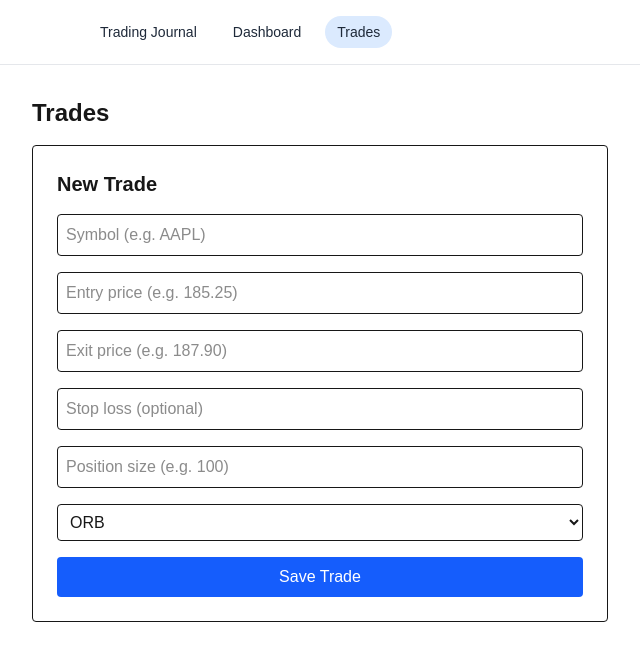
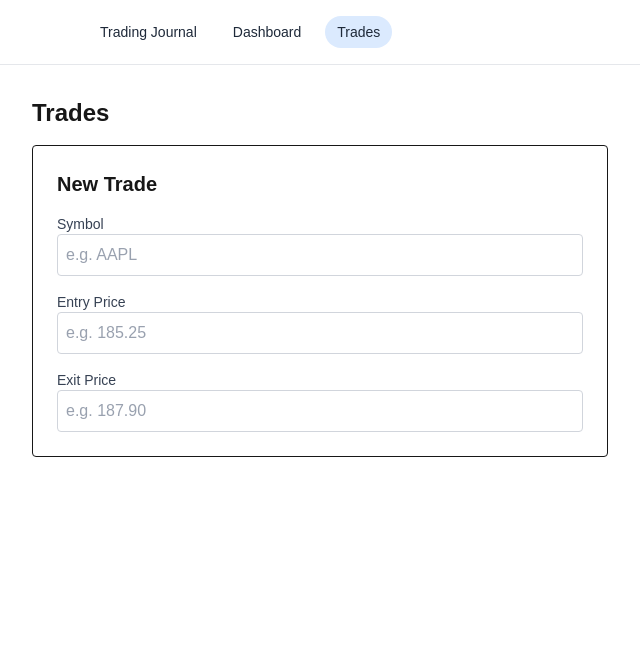
Before and after one commit to jorgemancipe/trading-journal, a Next.js app: page /trades in a window 1280 px wide. Shown: the top 660 px of the page, without its empty margins (0-640 px from the left). Built offline with nearby package versions, Linux system fonts and the light colour scheme.

Commit message:
Refactor TradeForm inputs and remove unused states
Removed unused state variables and refactored input fields into labeled divs for better accessibility.

```diff
--- a/app/trades/TradeForm.tsx
+++ b/app/trades/TradeForm.tsx
@@ -6,80 +6,54 @@ export default function TradeForm() {
   const [symbol, setSymbol] = useState("");
   const [entry, setEntry] = useState("");
   const [exit, setExit] = useState("");
-  const [stop, setStop] = useState("");
-  const [size, setSize] = useState("");
-  const [strategy, setStrategy] = useState("ORB");
-
-  function formatPrice(value: string) {
-    if (!value) return "";
-    return Number(value).toFixed(2);
-  }
-
-  function handleSubmit() {
-    alert("Trade saved ✅");
-  }
 
   return (
     <div className="bg-white p-6 rounded border max-w-xl space-y-4">
+
       <h2 className="text-xl font-semibold">New Trade</h2>
 
+      {/* Symbol */}
+      <div>
+        <label className="block text-sm font-medium text-gray-700">
+          Symbol
+        </label>
         <input
           value={symbol}
           onChange={(e) => setSymbol(e.target.value.toUpperCase())}
-        placeholder="Symbol (e.g. AAPL)"
-        className="border p-2 rounded w-full"
+          placeholder="e.g. AAPL"
+          className="border border-gray-300 p-2 rounded w-full placeholder-gray-400"
         />
+      </div>
 
+      {/* Entry */}
+      <div>
+        <label className="block text-sm font-medium text-gray-700">
+          Entry Price
+        </label>
         <input
           type="number"
           value={entry}
-        onBlur={() => setEntry(formatPrice(entry))}
           onChange={(e) => setEntry(e.target.value)}
-        placeholder="Entry price (e.g. 185.25)"
-        className="border p-2 rounded w-full"
+          placeholder="e.g. 185.25"
+          className="border border-gray-300 p-2 rounded w-full placeholder-gray-400"
         />
+      </div>
 
+      {/* Exit */}
+      <div>
+        <label className="block text-sm font-medium text-gray-700">
+          Exit Price
+        </label>
         <input
           type="number"
           value={exit}
-        onBlur={() => setExit(formatPrice(exit))}
           onChange={(e) => setExit(e.target.value)}
-        placeholder="Exit price (e.g. 187.90)"
-        className="border p-2 rounded w-full"
+          placeholder="e.g. 187.90"
+          className="border border-gray-300 p-2 rounded w-full placeholder-gray-400"
         />
+      </div>
 
-      <input
-        type="number"
-        value={stop}
-        onChange={(e) => setStop(e.target.value)}
-        placeholder="Stop loss (optional)"
-        className="border p-2 rounded w-full"
-      />
-
-      <input
-        type="number"
-        value={size}
-        onChange={(e) => setSize(e.target.value)}
-        placeholder="Position size (e.g. 100)"
-        className="border p-2 rounded w-full"
-      />
-
-      <select
-        value={strategy}
-        onChange={(e) => setStrategy(e.target.value)}
-        className="border p-2 rounded w-full"
-      >
-        <option>ORB</option>
-        <option>Momentum</option>
-        <option>VWAP Reversion</option>
-      </select>
-
-      <button
-        onClick={handleSubmit}
-        className="bg-blue-600 text-white px-4 py-2 rounded w-full"
-      >
-        Save Trade
-      </button>
     </div>
   );
 }
+``
```
Lines whose indentation alone changed are shown as unchanged.
